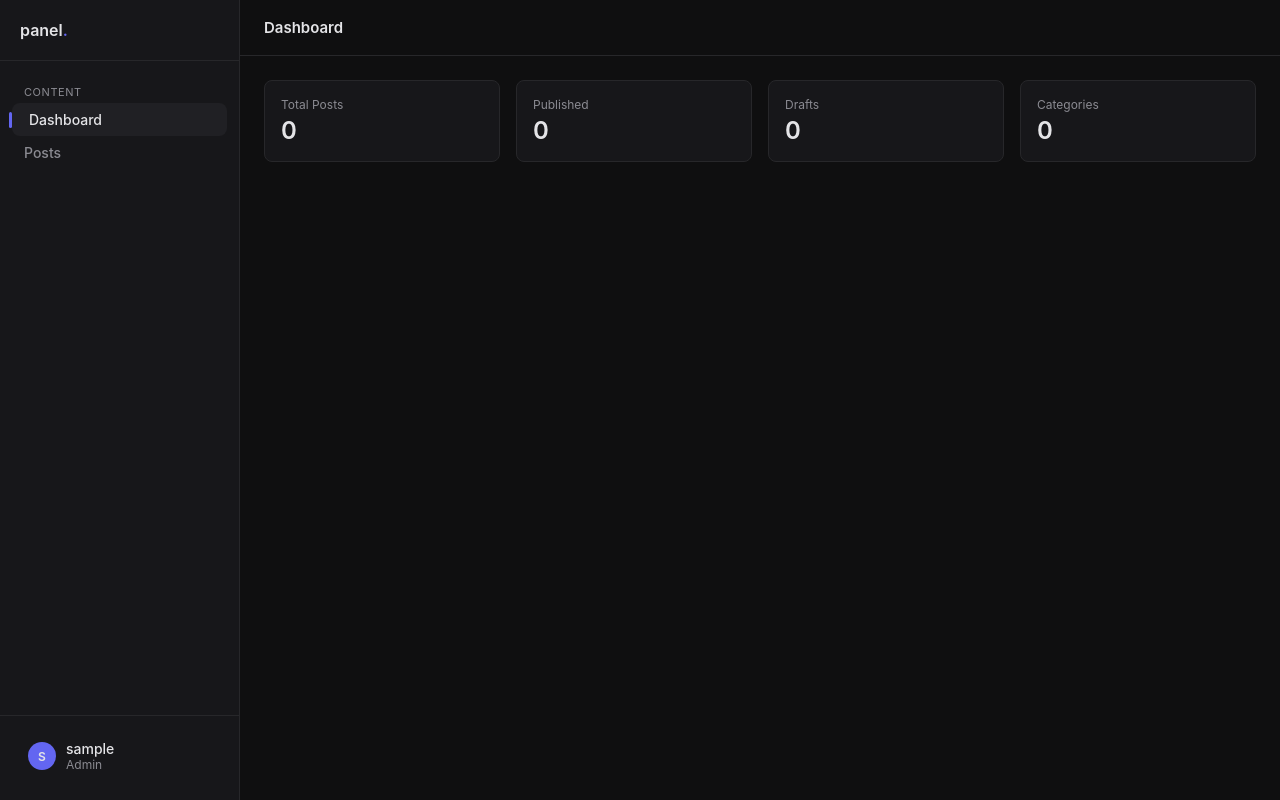
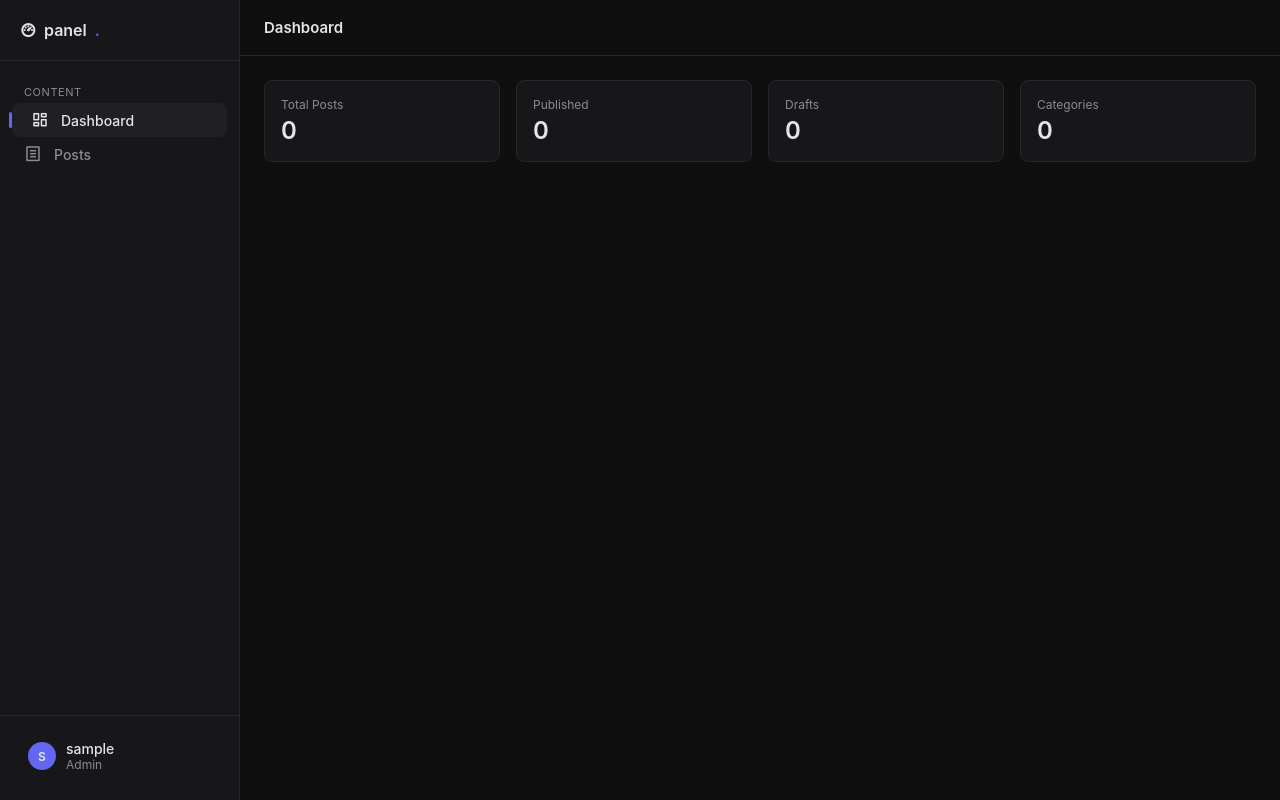
Before and after one commit to x017/trace, a Django app: page /panel/ in a window 1280 px wide. Run offline with Django 5.2, Linux system fonts and the light colour scheme; the visitor is signed in with stand-in values (Sample User, id 1); data that the repository does not hold is empty; some libraries are stand-ins or nearby versions.

Commit message:
fix:added font awesome icons [files gonna be added soon]

```diff
--- a/panel/templates/panel/base.html
+++ b/panel/templates/panel/base.html
@@ -4,7 +4,14 @@
 <head>
     <meta charset="UTF-8">
     <meta name="viewport" content="width=device-width, initial-scale=1.0">
+
     <title>{% block title %}Panel{% endblock %} — Admin</title>
+
+    <!-- Remix Icon CDN -->
+    <link href="https://cdn.jsdelivr.net/npm/remixicon@4.5.0/fonts/remixicon.css" rel="stylesheet"/>
+
+    <script src="{% static 'js/tailwind.min.js' %}"></script>
+
     <style>
         :root {
             --bg: #0f0f10;
@@ -17,7 +24,11 @@
             --radius: 8px;
         }
 
-        * { box-sizing: border-box; margin: 0; padding: 0; }
+        * {
+            box-sizing: border-box;
+            margin: 0;
+            padding: 0;
+        }
 
         body {
             font-family: -apple-system, BlinkMacSystemFont, "Segoe UI", sans-serif;
@@ -29,6 +40,7 @@
         }
 
         /* Sidebar */
+
         .sidebar {
             width: 240px;
             flex-shrink: 0;
@@ -45,9 +57,14 @@
             padding: 0 20px 20px;
             border-bottom: 1px solid var(--border);
             margin-bottom: 16px;
+            display: flex;
+            align-items: center;
+            gap: 8px;
         }
 
-        .sidebar-brand span { color: var(--accent); }
+        .sidebar-brand span {
+            color: var(--accent);
+        }
 
         .nav-section {
             padding: 0 12px;
@@ -64,7 +81,7 @@
         .nav-link {
             display: flex;
             align-items: center;
-            gap: 10px;
+            gap: 12px;          /* increased for icon spacing */
             padding: 8px 12px;
             border-radius: var(--radius);
             color: var(--text-dim);
@@ -93,6 +110,12 @@
             margin-right: 7px;
         }
 
+        /* Icon size (optional) */
+        .nav-link i {
+            font-size: 18px;
+            line-height: 1;
+        }
+
         .sidebar-footer {
             margin-top: auto;
             padding: 16px 20px 0;
@@ -119,10 +142,17 @@
             font-size: 12px;
         }
 
-        .user-name { font-weight: 500; }
-        .user-role { font-size: 12px; color: var(--text-dim); }
+        .user-name {
+            font-weight: 500;
+        }
+
+        .user-role {
+            font-size: 12px;
+            color: var(--text-dim);
+        }
 
         /* Main content */
+
         .main {
             flex: 1;
             display: flex;
@@ -149,7 +179,8 @@
             flex: 1;
         }
 
-        /* Reusable bits for dashboard/pages */
+        /* Reusable bits */
+
         .card {
             background: var(--bg-panel);
             border: 1px solid var(--border);
@@ -173,40 +204,76 @@
             color: var(--text-dim);
         }
 
-        a { color: var(--accent); }
+        a {
+            color: var(--accent);
+        }
     </style>
+
     {% block extra_head %}{% endblock %}
+    {% block extra_css %}{% endblock %}
 </head>
+
 <body>
 
     <aside class="sidebar">
-        <div class="sidebar-brand">panel<span>.</span></div>
+        <div class="sidebar-brand">
+            <i class="ri-dashboard-3-line"></i>  <!-- optional icon for brand -->
+            panel<span>.</span>
+        </div>
 
         <nav class="nav-section">
             <div class="nav-label">Content</div>
-            <a href="{% url 'panel:dashboard' %}" class="nav-link {% if active == 'dashboard' %}active{% endif %}">Dashboard</a>
-            <a href="{% url 'panel:post:list' %}" class="nav-link {% if active == 'posts' %}active{% endif %}">Posts</a>
+
+            <a
+                href="{% url 'panel:dashboard' %}"
+                class="nav-link {% if active == 'dashboard' %}active{% endif %}"
+            >
+                <i class="ri-dashboard-line"></i> Dashboard
+            </a>
+
+            <a
+                href="{% url 'panel:post:list' %}"
+                class="nav-link {% if active == 'posts' %}active{% endif %}"
+            >
+                <i class="ri-file-list-line"></i> Posts
+            </a>
         </nav>
 
         <div class="sidebar-footer">
             <div class="user-chip">
-                <div class="user-avatar">{{ request.user.username|first|upper }}</div>
+                <div class="user-avatar">
+                    {{ request.user.username|first|upper }}
+                </div>
+
                 <div>
-                    <div class="user-name">{{ request.user.username }}</div>
-                    <div class="user-role">Admin</div>
+                    <div class="user-name">
+                        {{ request.user.username }}
+                    </div>
+
+                    <div class="user-role">
+                        Admin
+                    </div>
                 </div>
             </div>
         </div>
     </aside>
 
     <div class="main">
+
         <div class="topbar">
-            <h1>{% block page_title %}Dashboard{% endblock %}</h1>
+            <h1>
+                {% block page_title %}Dashboard{% endblock %}
+            </h1>
+            <!-- You could add a theme toggle icon here -->
         </div>
+
         <div class="content">
             {% block content %}{% endblock %}
         </div>
+
     </div>
+
+    {% block extra_js %}{% endblock %}
 
 </body>
 </html>
```
